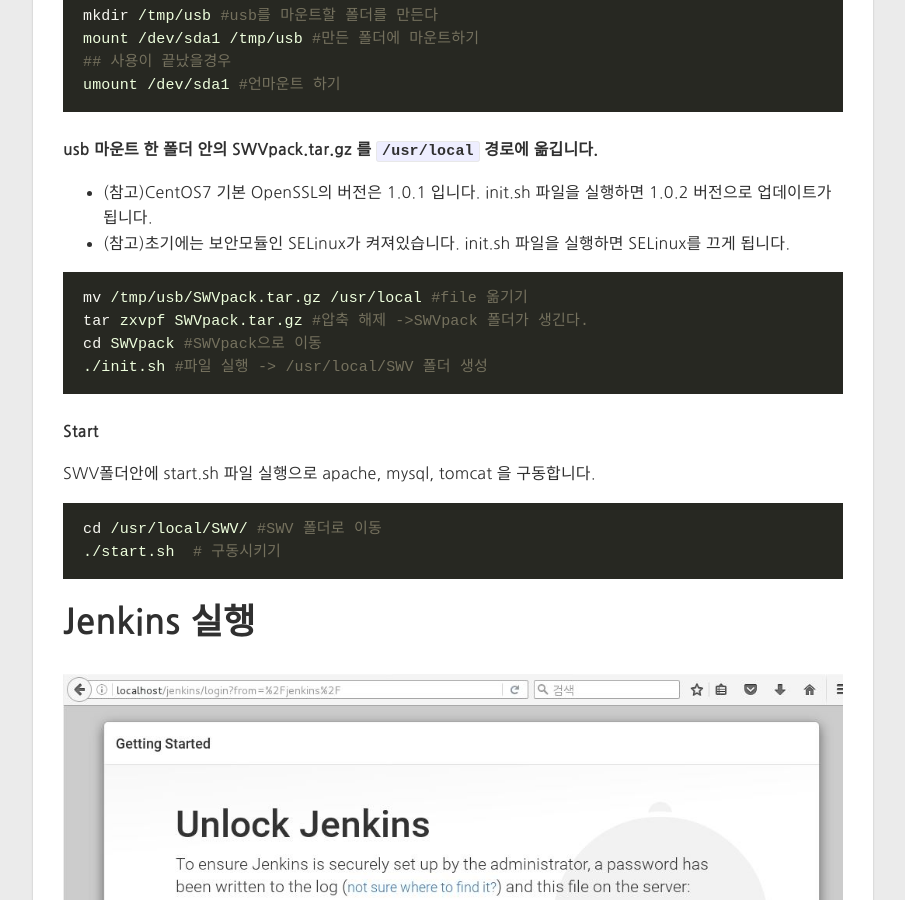
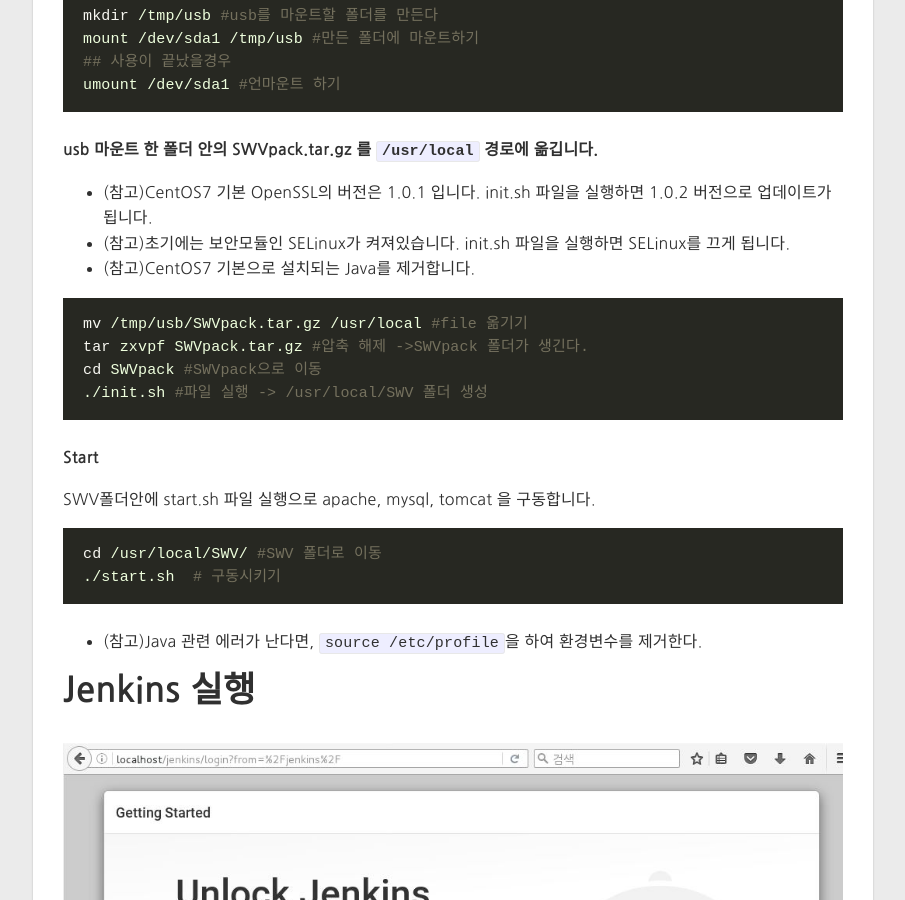
Before and after one commit to HongJeSeong/HongJeSeong.github.io, a Jekyll site: the page built from _posts/study/2018-09-08-SWV.md, in a window 1280 px wide and 900 px high, scrolled down 5812 px. Shown: the whole window, without its empty margins (187-1092 px from the left). Built offline with Jekyll 4.4.1, drawn with Linux system fonts in a browser that asks for light colours; nearby versions of some CDN libraries.

Commit message:
Update 2018-09-08-SWV.md

````diff
--- a/_posts/study/2018-09-08-SWV.md
+++ b/_posts/study/2018-09-08-SWV.md
@@ -95,6 +95,7 @@
 
 - (참고)CentOS7 기본 OpenSSL의 버전은 1.0.1 입니다. init.sh 파일을 실행하면 1.0.2 버전으로 업데이트가 됩니다.
 - (참고)초기에는 보안모듈인 SELinux가 켜져있습니다. init.sh 파일을 실행하면 SELinux를 끄게 됩니다.
+- (참고)CentOS7 기본으로 설치되는 Java를 제거합니다.
 
 ```sh
 mv /tmp/usb/SWVpack.tar.gz /usr/local #file 옮기기
@@ -111,6 +112,7 @@
 cd /usr/local/SWV/ #SWV 폴더로 이동
 ./start.sh  # 구동시키기
 ```
+- (참고)Java 관련 에러가 난다면, `source /etc/profile`을 하여 환경변수를 제거한다.
 
 # Jenkins 실행
  ![](../../images/posts/SWV/start_jenkins.JPG)
@@ -118,6 +120,7 @@
  ```sh
  cat /root/.jenkins/secrets/initailAdminPassword  #나오는 비밀번호를 복사하여 넣습니다.
  ```
+
  ![](../../images/posts/SWV/start_jenkins2.JPG)
 플러그인 설치 단계로 넘어갑니다.
 
````
